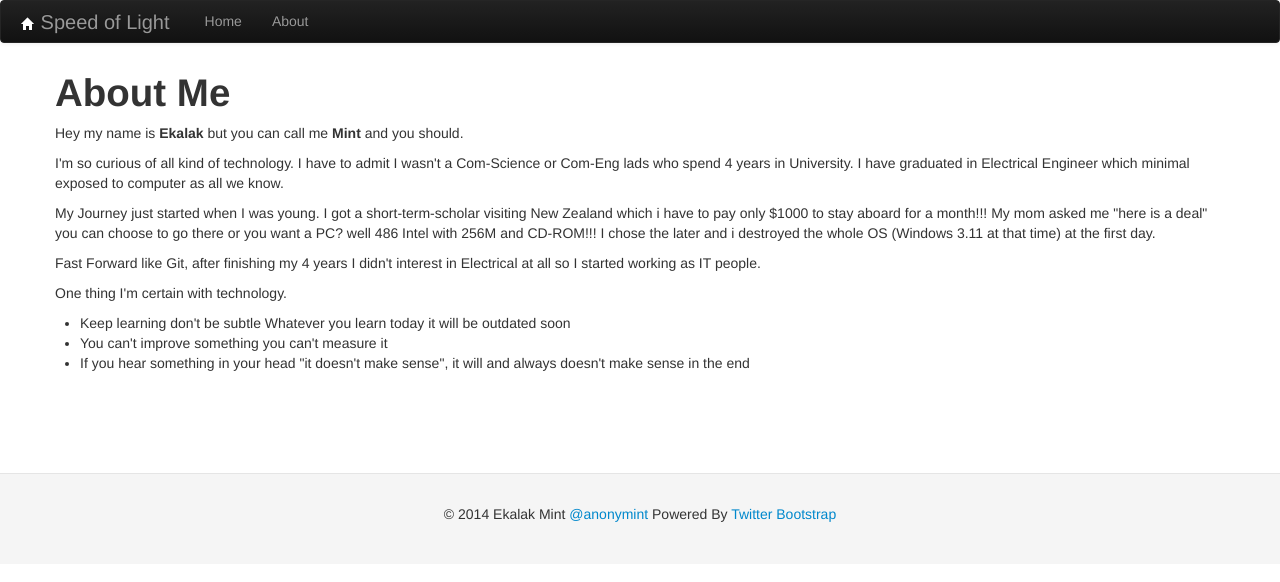
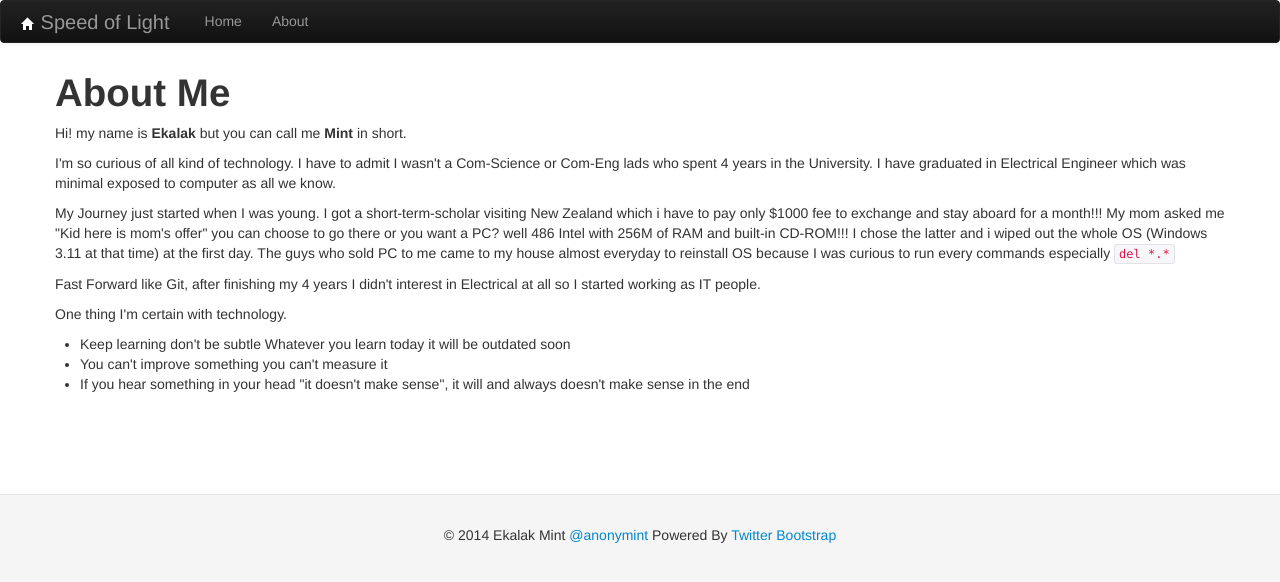
Before and after one commit to anonymint/anonymint.github.com, a Jekyll site: the page built from about.md, in a window 1280 px wide. Shown: the top 582 px of the page. Built offline with Jekyll 4.4.1, drawn with Linux system fonts in a browser that asks for light colours; a style sheet for code colours, icons or effects is not loaded.

Commit message:
fix typo error aboutme page

```diff
--- a/about.md
+++ b/about.md
@@ -6,15 +6,15 @@
 <h1>About Me</h1>
 
 <p>
-Hey my name is <strong>Ekalak</strong> but you can call me <strong>Mint</strong> and you should.
+Hi! my name is <strong>Ekalak</strong> but you can call me <strong>Mint</strong> in short.
 </p>
 
 <p>
-I'm so curious of all kind of technology. I have to admit I wasn't a Com-Science or Com-Eng lads who spend 4 years in University. I have graduated in Electrical Engineer which minimal exposed to computer as all we know.
+I'm so curious of all kind of technology. I have to admit I wasn't a Com-Science or Com-Eng lads who spent 4 years in the University. I have graduated in Electrical Engineer which was minimal exposed to computer as all we know.
 </p>
 
 <p>
-My Journey just started when I was young. I got a short-term-scholar visiting New Zealand which i have to pay only $1000 to stay aboard for a month!!! My mom asked me "here is a deal" you can choose to go there or you want a PC? well 486 Intel with 256M and CD-ROM!!! I chose the later and i destroyed the whole OS (Windows 3.11 at that time) at the first day.
+My Journey just started when I was young. I got a short-term-scholar visiting New Zealand which i have to pay only $1000 fee to exchange and stay aboard for a month!!! My mom asked me "Kid here is mom's offer" you can choose to go there or you want a PC? well 486 Intel with 256M of RAM and built-in CD-ROM!!! I chose the latter and i wiped out the whole OS (Windows 3.11 at that time) at the first day. The guys who sold PC to me came to my house almost everyday to reinstall OS because I was curious to run every commands especially <code>del *.*</code>
 </p>
 
 <p>
```
